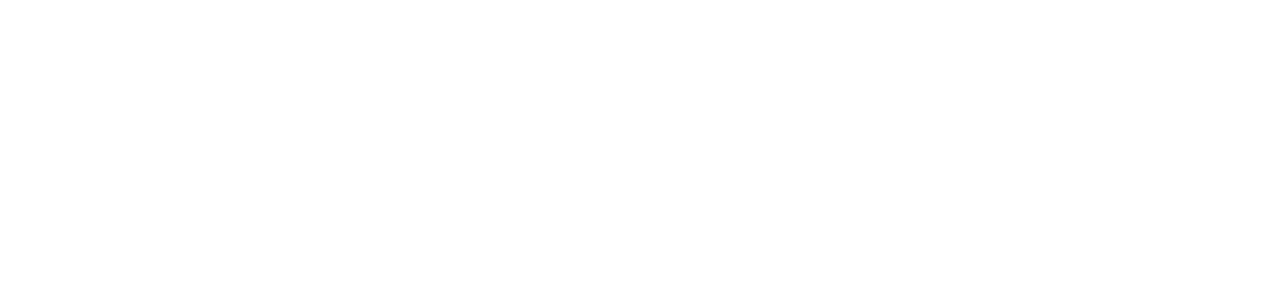
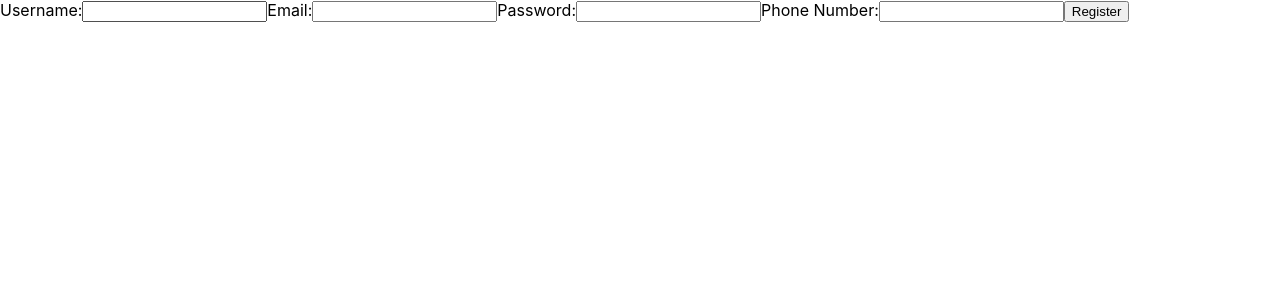
Before and after one commit to Manali7494/2024-capstone-frontend, a React (Create React App) app: page /register in a window 1280 px wide. Before the commit this address had no page. Shown: the top 300 px of the page. Built offline with nearby package versions, Linux system fonts and the light colour scheme; what aws-amplify would draw is missing.

Commit message:
Add Register Route

```diff
--- /dev/null
+++ b/src/components/Register.jsx
@@ -0,0 +1,63 @@
+import React, { useState } from 'react';
+import PropTypes from 'prop-types';
+
+function Register({ onSubmit }) {
+  const [username, setUsername] = useState('');
+  const [email, setEmail] = useState('');
+  const [password, setPassword] = useState('');
+  const [phoneNumber, setPhoneNumber] = useState('');
+
+  const handleSubmit = () => {
+    onSubmit({
+      email, password, username, phoneNumber,
+    });
+  };
+
+  return (
+    <form onSubmit={handleSubmit}>
+      <label htmlFor="username">
+        Username:
+        <input
+          id="username"
+          type="text"
+          value={username}
+          onChange={(e) => setUsername(e.target.value)}
+        />
+      </label>
+      <label htmlFor="email">
+        Email:
+        <input
+          id="email"
+          type="email"
+          value={email}
+          onChange={(e) => setEmail(e.target.value)}
+        />
+      </label>
+      <label htmlFor="password">
+        Password:
+        <input
+          id="password"
+          type="password"
+          value={password}
+          onChange={(e) => setPassword(e.target.value)}
+        />
+      </label>
+      <label htmlFor="phoneNumber">
+        Phone Number:
+        <input
+          id="phoneNumber"
+          type="tel"
+          value={phoneNumber}
+          onChange={(e) => setPhoneNumber(e.target.value)}
+        />
+      </label>
+      <button type="submit">Register</button>
+    </form>
+  );
+}
+
+Register.propTypes = {
+  onSubmit: PropTypes.func.isRequired,
+};
+
+export default Register;
--- a/src/components/Routes.jsx
+++ b/src/components/Routes.jsx
@@ -2,6 +2,7 @@
 import { Routes, Route } from 'react-router-dom';
 import Home from './Home';
 import Login from './Login';
+import Register from './Register';
 
 function App() {
   return (
@@ -15,6 +16,10 @@
         path="/login"
         element={<Login onSubmit={() => {}} />}
       />
+      <Route
+        path="/register"
+        element={<Register onSubmit={() => {}} />}
+      />
     </Routes>
   );
 }
```
Also changed, not shown: 2 other files (tests, documents, lock files or other folders).
